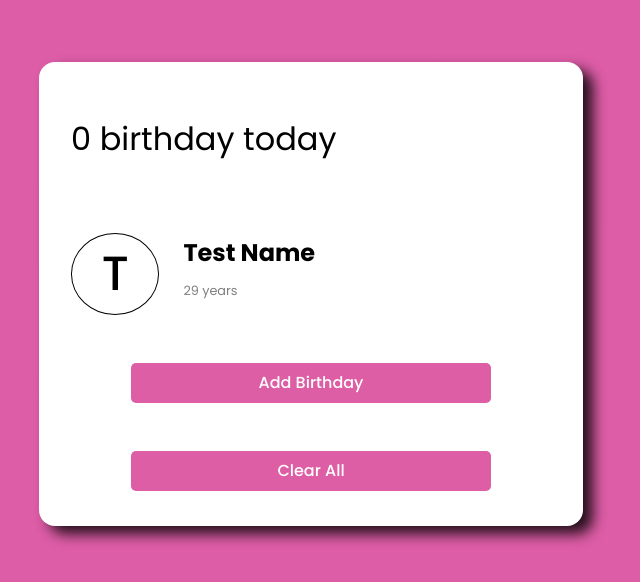
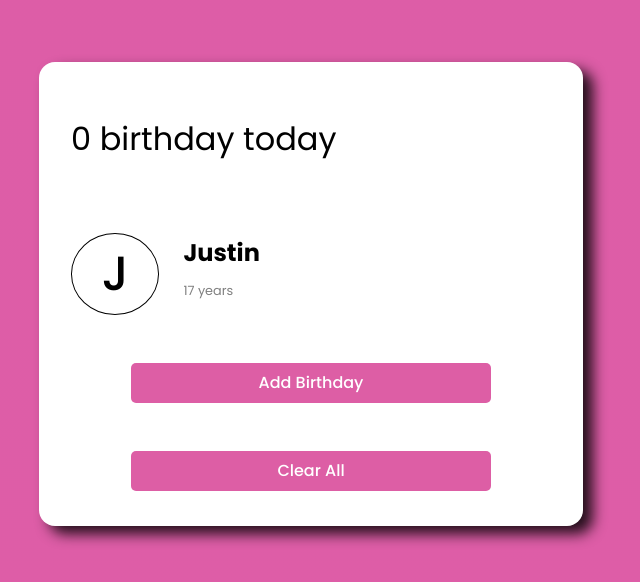
Before and after one commit to justinnotoma/Birthday-Reminder, a React (Vite) app: page / in a window 1280 px wide. Shown: the part 114-696 px from the top of the page, without its empty margins (329-969 px from the left). Built offline with nearby package versions, Linux system fonts and the light colour scheme.

Commit message:
Working Clear All button. Show users onscreen

```diff
--- a/src/App.jsx
+++ b/src/App.jsx
@@ -6,6 +6,8 @@ import { WrapperAddUser } from './components/WrapperAddUser'
 function App() {
   const [reminderState, setReminderState] = useState(true) // When 'reminderState' is set to true, then "WrapperReminder" is shown. When 'reminderState' is set to false, then "WrapperReminder" is hidden
   const [addUserState, setAddUserState] = useState(false) // When 'addUserState' is set to true, then "WrapperAddUser" is shown. When 'addUserState' is set to false, then "WrapperAddUser" is hidden
+
+  const [users, setUser] = useState([{'name': 'Justin', 'age': '17', 'profile': 'J', 'isBirthday': true}])
 
   const hideReminder = () => {
     setReminderState(false)
@@ -16,9 +18,12 @@ function App() {
     setReminderState(true)
   }
 
+  const clearAll = () => {
+    setUser([])
+  }
 
   return (
-      (reminderState && !addUserState ? (<WrapperReminder hideWrapper={hideReminder}/>): (<WrapperAddUser hideWrapper={hideAddUser}/>))
+      (reminderState && !addUserState ? (<WrapperReminder hideWrapper={hideReminder} clearAll={clearAll} listOfUsers={users}/>): (<WrapperAddUser hideWrapper={hideAddUser}/>))
   )
 }
 
--- a/src/components/WrapperReminder.jsx
+++ b/src/components/WrapperReminder.jsx
@@ -1,22 +1,35 @@
 import React, { useState } from 'react'
 
-export const WrapperReminder = ({hideWrapper}) => {
+export const WrapperReminder = ({hideWrapper, clearAll, listOfUsers}) => {
     const [birthdayCount, setBirthdayCount] = useState(0)
+
     return (
         <div className='wrapper-reminder'>
             <h1 className='font-400'>{birthdayCount} birthday today</h1>
 
-            <div className="user-card">
-                <div className="user-profile font-500">T</div>
+            {
+                listOfUsers.length === 0 ? (
+                    <p className='font-500'>No Birthdays today</p>
+                ):(
+                    listOfUsers.map((user, index) => (
+                        user.isBirthday ? (
+                            <div className="user-card" key={index}>
+                                <div className="user-profile font-500">{user.profile}</div>
 
-                <div className="user-info">
-                    <strong className="header font-700">Test Name</strong>
-                    <p className="sub-header font-400">29 years</p>
-                </div>
-            </div>
+                                <div className="user-info">
+                                    <strong className="header font-700">{user.name}</strong>
+                                    <p className="sub-header font-400">{user.age} years</p>
+                                </div>
+                            </div>
+                        ): user.isBirthday
+                    ))
+                )
+            }
+
+
 
             <button className="clear-btn font-500" onClick={() => hideWrapper()}>Add Birthday</button>
-            <button className="clear-btn font-500">Clear All</button>
+            <button className="clear-btn font-500" onClick={() => clearAll()}>Clear All</button>
 
         </div>
     )
```
